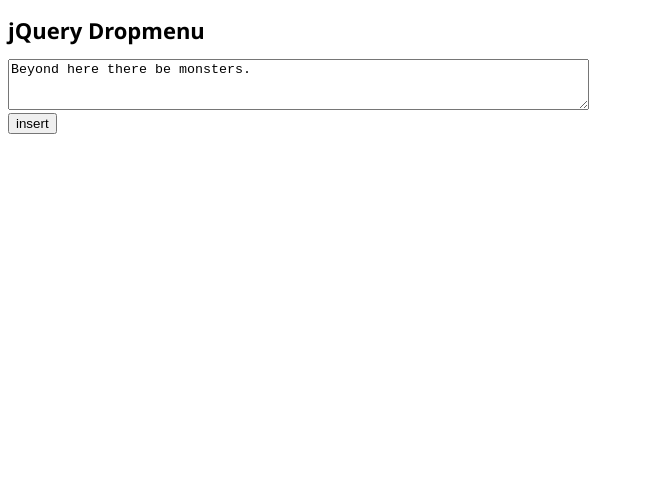
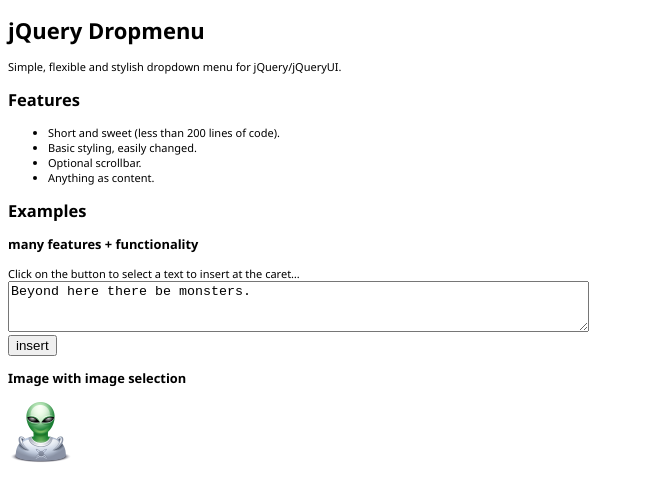
Before and after one commit to vanderlee/dropmenu, a plain HTML site: page index.html in a window 1280 px wide. Shown: the whole page, without its empty margins (0-646 px from the left). Drawn offline with nearby package versions, Linux system fonts and the light colour scheme.

```diff
--- a/index.html
+++ b/index.html
@@ -40,12 +40,12 @@
 				}
 			}
 
-			function insertText(event, item) {
+			function insertText(item) {
 				insertAtCursor($('#textarea')[0], item.name);
 			}
 
 			function renderImage(item) {
-				return '<img style="width:100%;margin:.5em 0;" src="'+item.image+'" alt="'+item.name+'" title="'+item.name+'"/>';
+				return '<img style="margin:.5em 20px .5em 0;" src="'+item.image+'" alt="'+item.name+'" title="'+item.name+'"/>';
 			}
 
 			$(function() {
@@ -83,14 +83,45 @@
 					],
 					select: insertText,
 					showAnim: 'fadeIn',
-					duraction: 'slow'
+					duration: 'slow'
+				});
+
+				$('#winners').dropmenu({
+					items:		[
+									{	name: 'alien',		image: 'demo/alien.png'	},
+									{	name: 'superhero',	image: 'demo/superhero.png'	},
+									{	name: 'guy',		image: 'demo/guy.png'	},
+									{	name: 'ninja',		image: 'demo/ninja.png'	},
+									{	name: 'robot',		image: 'demo/robot.png'	},
+									{	name: 'trekkie',	image: 'demo/trekkie.png'	}
+								],
+					render:		renderImage,
+					showAnim:	'slideDown',
+					duration:	'fast',
+					select:		function(item) {
+									$('#winners').attr('src', item.image);
+								}
+
 				});
 			});
 		</script>
     </head>
     <body>
 		<h1>jQuery Dropmenu</h1>
+		Simple, flexible and stylish dropdown menu for jQuery/jQueryUI.
+		<h2>Features</h2>
+		<ul>
+			<li>Short and sweet (less than 200 lines of code).</li>
+			<li>Basic styling, easily changed.</li>
+			<li>Optional scrollbar.</li>
+			<li>Anything as content.</li>
+		</ul>
+		<h2>Examples</h2>
+		<h3>many features + functionality</h3>
+		Click on the button to select a text to insert at the caret&hellip;<br/>
 		<textarea id="textarea" rows="3" cols="70">Beyond here there be monsters.</textarea><br/>
 		<input type="button" id="insert" value="insert" />
+		<h3>Image with image selection</h3>
+		<img id="winners" class="button" src="demo/alien.png"/>
     </body>
 </html>
--- a/jquery.dropmenu.css
+++ b/jquery.dropmenu.css
@@ -10,7 +10,7 @@
 .dropdown-content {
 	min-height:			1.4em;		/* height + padding-top + padding-bottom of .dropmenu-item */
 	max-height:			28em;		/* 5 * min-height */
-    min-width:			5em;
+    min-width:			1em;
 	max-width:			25em;
 	overflow:			hidden;
 	overflow-y:			auto;
```
Also changed, not shown: README.md, jquery.dropmenu.js.
